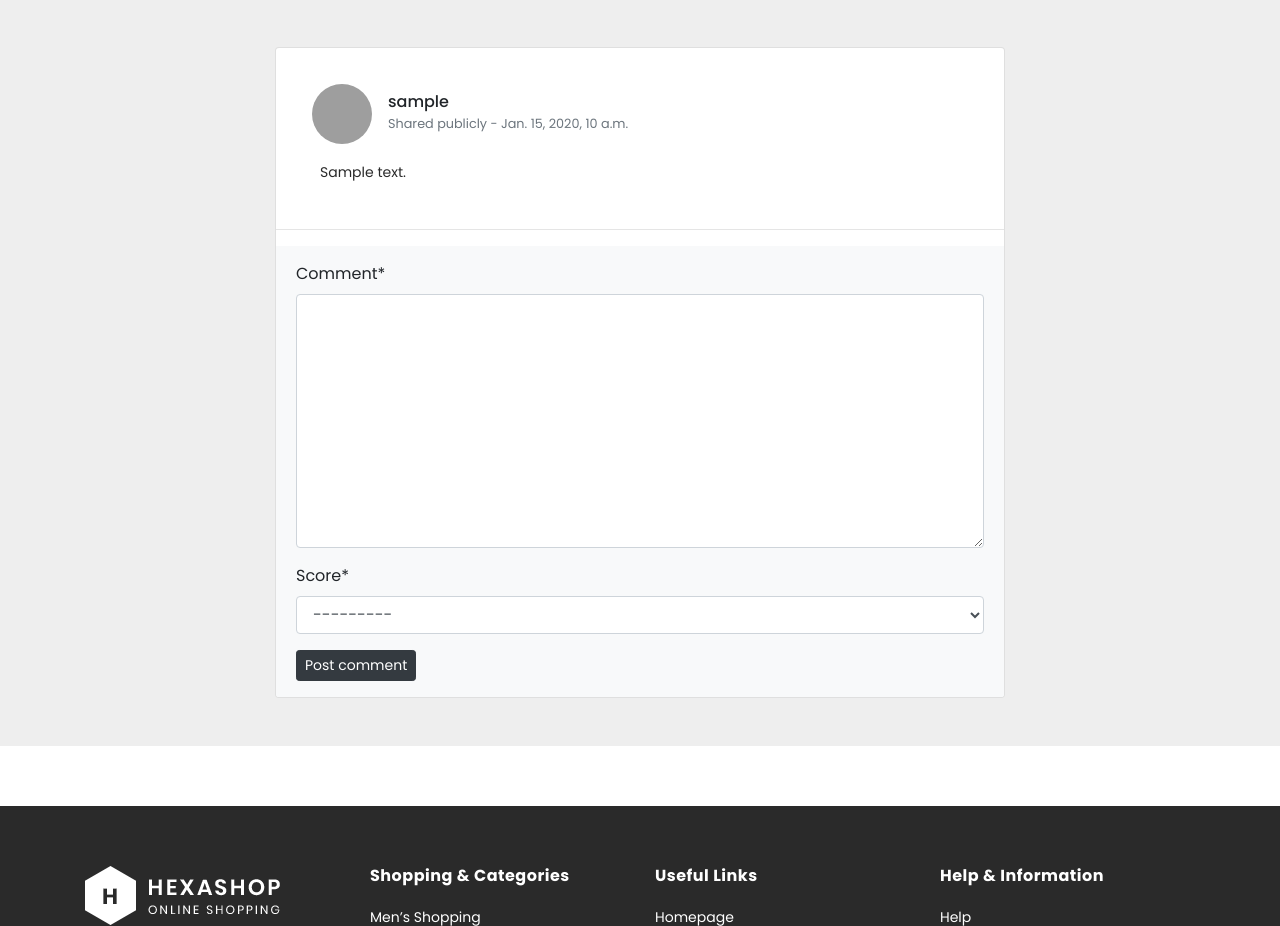
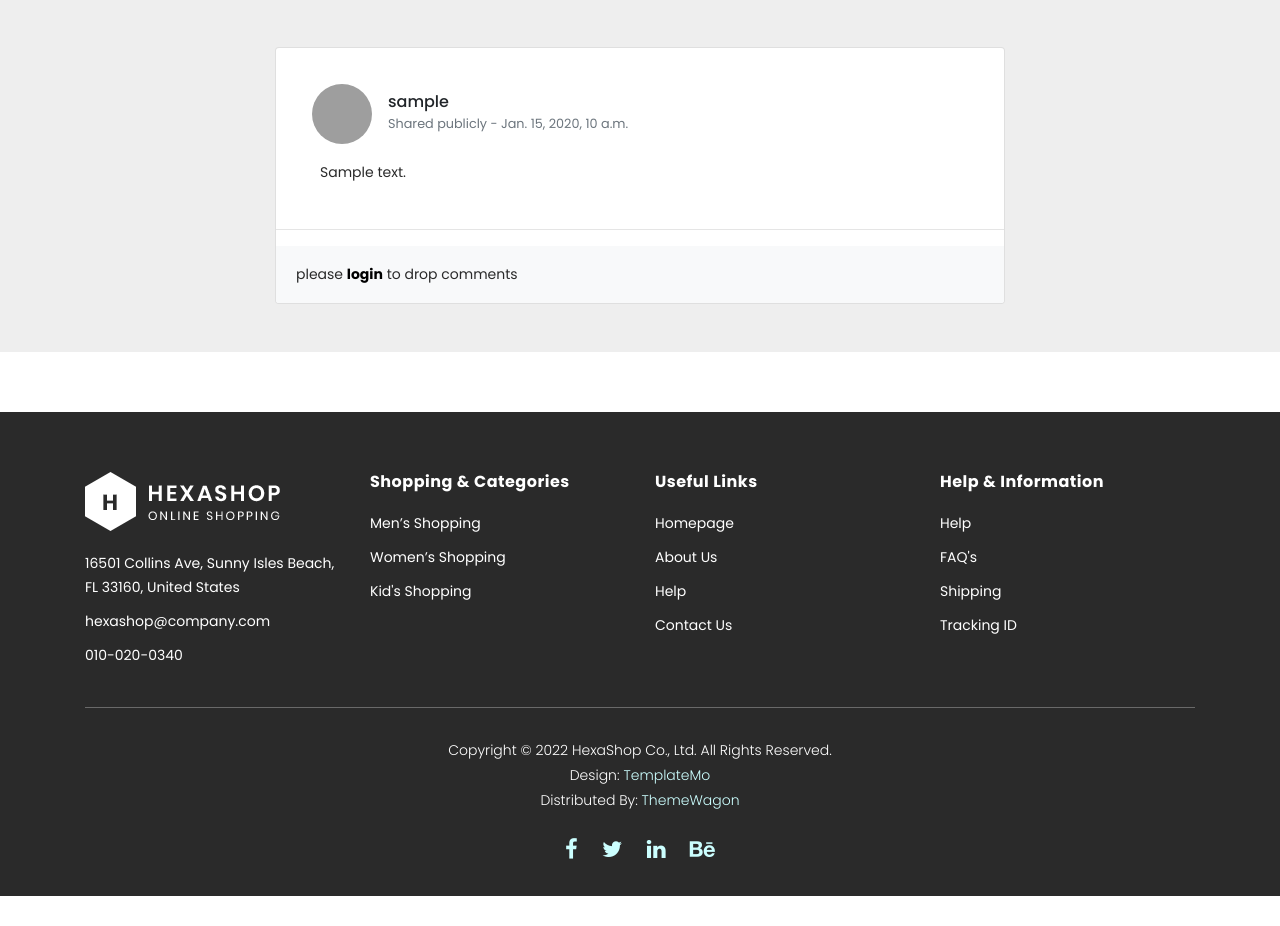
Before and after one commit to SoroushNajafi/shopping_online, a Django app: page /products/1/ in a window 1280 px wide. Shown: the part 1509-2435 px from the top of the page. After the commit the page ends 2405 px from the top, so only its background shows below. Run offline with Django 4.2, Linux system fonts and the light colour scheme; tables that the repository leaves empty hold one stand-in row (values such as "Sample post"); parts of the project's set-up code (start-up, migrations or seed data) failed here and were passed over; some libraries are stand-ins or nearby versions; grey boxes are pictures that could not be loaded.

Commit message:
comment template tag for active comments created and custom manager for active comments created

```diff
--- a/products/models.py
+++ b/products/models.py
@@ -27,6 +27,11 @@ class Product(models.Model):
         return reverse('product_detail', args=[self.pk])
 
 
+class ActiveCommentsManage(models.Manager):
+    def get_queryset(self):
+        return super(ActiveCommentsManage, self).get_queryset().filter(active=True)
+
+
 class Comment(models.Model):
     PRODUCT_STARS = (
         ('1', 'very bad'),
@@ -36,12 +41,20 @@ class Comment(models.Model):
         ('5', 'perfect'),
     )
     product = models.ForeignKey(Product, on_delete=models.CASCADE, related_name='comments')
-    author = models.ForeignKey(get_user_model(), on_delete=models.CASCADE, related_name='comments')
+    author = models.ForeignKey(get_user_model(),
+                               on_delete=models.CASCADE,
+                               related_name='comments',
+                               verbose_name='comment author',
+                               )
     body = models.TextField(verbose_name='comment')
-    stars = models.CharField(verbose_name='score', max_length=10, choices=PRODUCT_STARS)
+    stars = models.CharField(verbose_name='your score to this product', max_length=10, choices=PRODUCT_STARS)
     datetime_created = models.DateTimeField(auto_now_add=True)
     datetime_modified = models.DateTimeField(auto_now=True)
     active = models.BooleanField(default=True)
 
+    # manager
+    objects = models.Manager()
+    active_comments_manager = ActiveCommentsManage()
+
     def get_absolute_url(self):
         return reverse('product_detail', args=[self.product.id])
--- a/products/templates/products/product_detail.html
+++ b/products/templates/products/product_detail.html
@@ -1,4 +1,5 @@
 {% extends '_base.html' %}
+{% load comment_tags %}
 {% load static %}
 {% load crispy_forms_tags %}
 {% block page_title %}
@@ -60,7 +61,7 @@
             <div class="row d-flex justify-content-center">
                 <div class="col-md-12 col-lg-10 col-xl-8">
                     <div class="card">
-                        {% for comment in product.comments.all %}
+                        {% for comment in product.comments.all|only_active_comments %}
                             <div class="card-body">
                                 <div class="d-flex flex-start align-items-center">
                                     <img class="rounded-circle shadow-1-strong m-3"
@@ -82,11 +83,16 @@
                         {% endfor %}
 
                         <div class="card-footer py-3 border-0" style="background-color: #f8f9fa;">
-                            <form action="{% url 'comment_create' product.id %}" method="post">
-                                {% csrf_token %}
-                                {{ comment_form|crispy }}
-                                <button type="submit" class="btn btn-dark btn-sm">Post comment</button>
-                            </form>
+                            {% if user.is_authenticated %}
+                                <form action="{% url 'comment_create' product.id %}" method="post">
+                                    {% csrf_token %}
+                                    {{ comment_form|crispy }}
+                                    <button type="submit" class="btn btn-dark btn-sm">Post comment</button>
+                                </form>
+                            {% else %}
+                                <p>please <a href="{% url 'account_login' %}" style="color: black"><b>login</b></a> to
+                                    drop comments</p>
+                            {% endif %}
                             {#            <div class="d-flex flex-start w-100">#}
                             {#              <div class="form-outline w-100">#}
                             {#                <textarea class="form-control" id="textAreaExample" rows="4"#}
--- /dev/null
+++ b/products/templatetags/comment_tags.py
@@ -0,0 +1,8 @@
+from django import template
+
+register = template.Library()
+
+
+@register.filter
+def only_active_comments(comments):
+    return comments.filter(active=True)
--- a/products/views.py
+++ b/products/views.py
@@ -9,7 +9,7 @@ from .forms import CommentForm
 class ProductListView(ListView):
     # model = Product
     queryset = Product.objects.filter(active=True)
-    template_name = 'products/prodcust_list.html'
+    template_name = 'products/product_list.html'
     context_object_name = 'products'
 
 
```
Also changed, not shown: products/admin.py (+7 -0 lines), products/templatetags/__init__.py (added).
